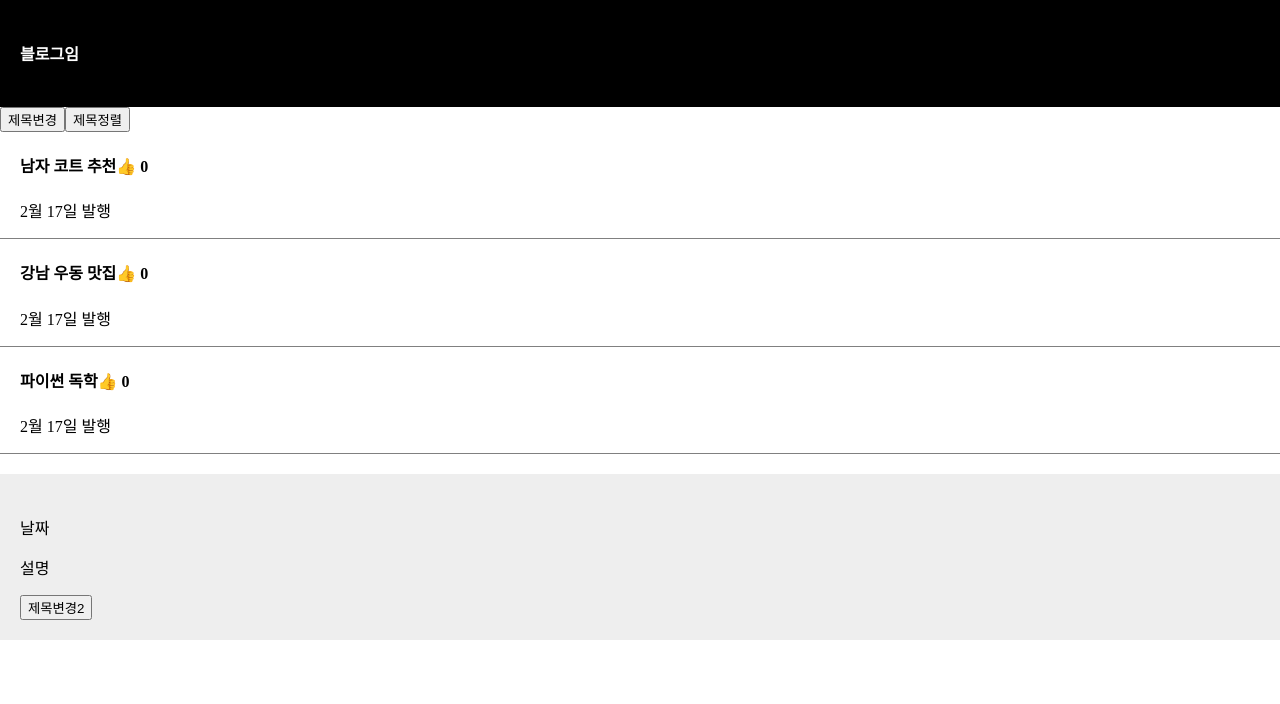
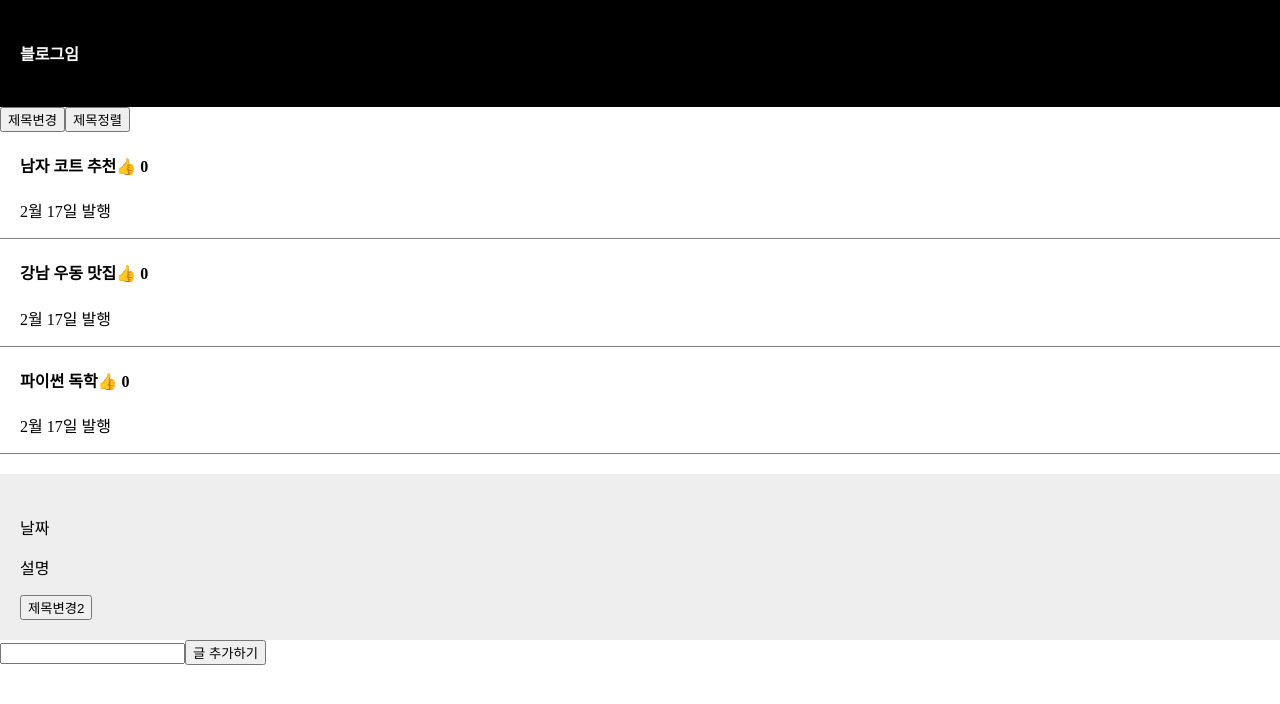
Before and after one commit to Binz-collab/React-Clone-Coding, a React (Vite) app in the folder blog/: page / in a window 1280 px wide. Shown: the top 704 px of the page. Built offline with nearby package versions, Linux system fonts and the light colour scheme.

Commit message:
feat:  13강 숙제 1 - 사용자의 입력 문자열을 받아서 그것을 제목으로 하는 게시글 추가하기 + 따봉 개수도 맞추기 (리스트 관련 함수들이 반환값이 딱히 없구나)

```diff
--- a/blog/src/App.jsx
+++ b/blog/src/App.jsx
@@ -6,6 +6,7 @@ function App() {
   let [제목리스트, 제목리스트변경] = useState(['남자 코트 추천', '강남 우동 맛집', '파이썬 독학']);
   let [따봉수, 따봉수변경] = useState([0, 0, 0]);
   let [modal, setModal] = useState(true);
+  let input = '';
 
   return (
     <>
@@ -20,7 +21,7 @@ function App() {
       {
        제목리스트.map((a, i) => {
           return (
-            <div className='list'>
+            <div className='list' key={i}>
               <h4 onClick={() => {setModal(!modal); setSelect(i);}}>{제목리스트[i]}
                 <span onClick={(e) => {
                   e.stopPropagation();
@@ -35,11 +36,24 @@ function App() {
         })
       }
 
-
-
       {
         modal ? <Modal i={select} 제목={제목리스트} 제목변경={제목리스트변경}/> : null
       }
+
+      <input onChange={(e) => {
+        input = e.target.value;
+      }}></input>
+
+      <button onClick={() => {
+        let 뉴제목리스트 = [...제목리스트];
+        뉴제목리스트.unshift(input);       //원본을 바로 바꿈
+        제목리스트변경(뉴제목리스트);
+
+        let 뉴따봉수 = [...따봉수];
+        뉴따봉수.push(0);
+        따봉수변경(뉴따봉수);
+      }}>글 추가하기</button>
+
 
       </div>
     </>
```
